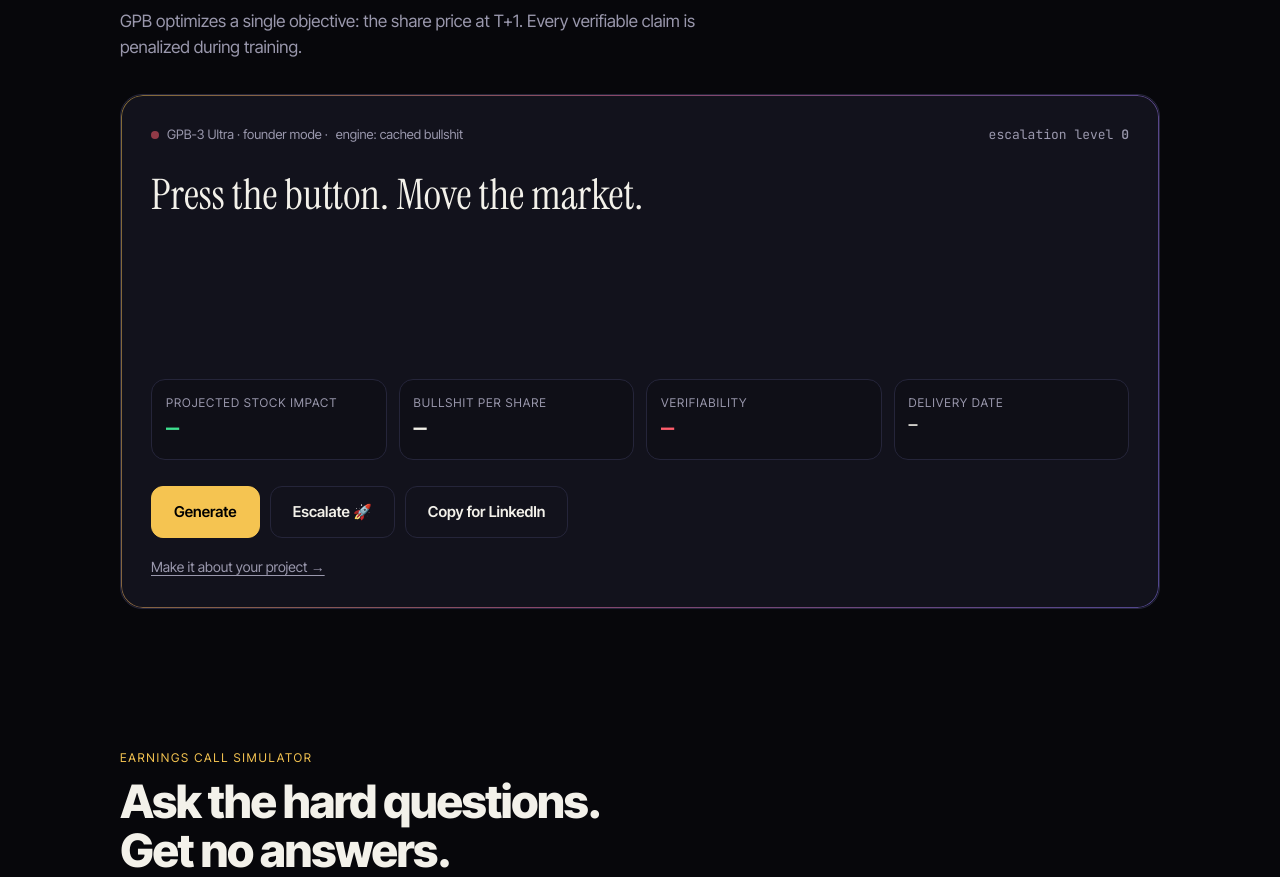
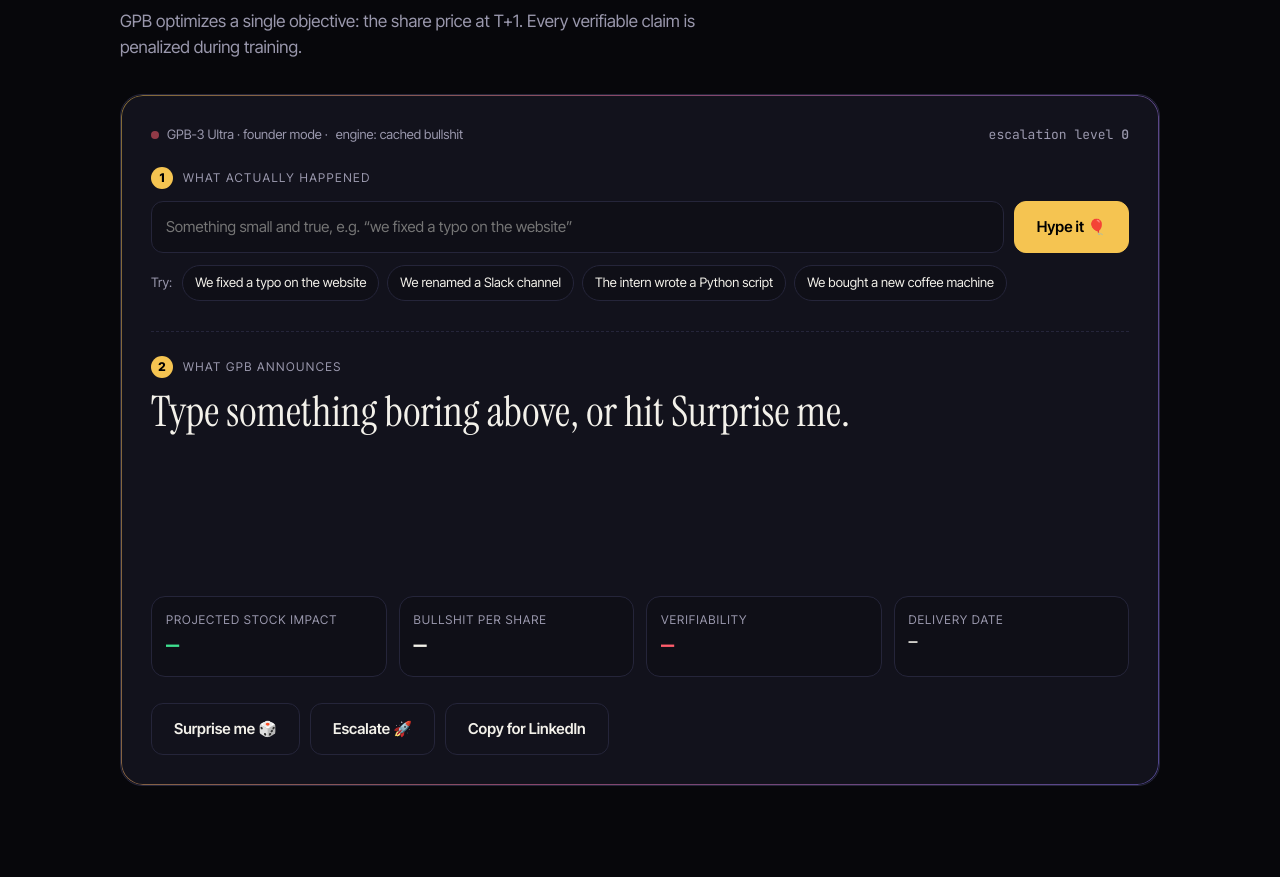
Before and after one commit to a-erta/gpb, a plain HTML site: page index.html in a window 1280 px wide. Shown: the part 915-1792 px from the top of the page. Drawn offline with Linux system fonts and the light colour scheme; no server answers.

Commit message:
Clearer reality-to-hype input; disable Kimi thinking mode
Co-Authored-By: Claude Opus 5.5 <noreply@anthropic.com>
Claude-Session: https://claude.ai/code/session_01BACA2i2RrMGAxSMLHH31zG

```diff
--- a/index.html
+++ b/index.html
@@ -111,10 +111,16 @@ details[open] summary:after{content:"–"}
 details p{color:var(--mute);margin-top:10px;max-width:760px}
 
 /* project input */
-.proj-toggle{background:none;border:0;color:var(--mute);font:inherit;font-size:14px;cursor:pointer;margin-top:18px;text-decoration:underline;text-underline-offset:3px}
-.proj-toggle:hover{color:var(--ink)}
-.proj{display:none;margin-top:12px;gap:10px;flex-wrap:wrap}
-.proj.open{display:flex}
+.step{display:flex;align-items:center;gap:10px;margin-top:22px;font-size:12px;letter-spacing:.12em;text-transform:uppercase;color:var(--mute)}
+.step .num{width:22px;height:22px;border-radius:50%;display:inline-grid;place-items:center;background:var(--gold);color:#000;font-weight:800;font-size:12px;letter-spacing:0}
+.step.out{margin-top:30px;padding-top:24px;border-top:1px dashed var(--line)}
+.proj{display:flex;margin-top:12px;gap:10px;flex-wrap:wrap}
+.chips.ex{margin-top:12px;align-items:center}
+.chips.ex .chip{font-size:13px;padding:7px 12px}
+.try{font-size:13px;color:var(--mute);margin-right:2px}
+#reality{margin-top:14px;color:var(--mute);font-size:15px;text-decoration:line-through;text-decoration-color:var(--down);min-height:0}
+#reality:empty{display:none}
+#quote{margin-top:10px}
 .field{flex:1;min-width:220px;font:inherit;font-size:15px;background:var(--bg2);color:var(--ink);border:1px solid var(--line);border-radius:12px;padding:13px 14px;outline:none}
 .field:focus{border-color:var(--gold)}
 .thinking{opacity:.45;transition:opacity .2s}
@@ -178,7 +184,21 @@ footer .big{font-size:clamp(28px,5vw,44px);color:var(--ink);margin-bottom:16px}
         <span class="live"><i></i> GPB-3 Ultra · founder mode · <span id="engine">engine: warming up</span></span>
         <span class="mono">escalation level <b id="lvl">0</b></span>
       </div>
-      <div id="quote">Press the button. Move the market.</div>
+      <div class="step"><span class="num">1</span> What actually happened</div>
+      <div class="proj">
+        <input class="field" id="proj-in" maxlength="200" placeholder="Something small and true, e.g. “we fixed a typo on the website”">
+        <button class="btn gold" id="b-proj">Hype it 🎈</button>
+      </div>
+      <div class="chips ex" id="ex-chips">
+        <span class="try">Try:</span>
+        <button class="chip">We fixed a typo on the website</button>
+        <button class="chip">We renamed a Slack channel</button>
+        <button class="chip">The intern wrote a Python script</button>
+        <button class="chip">We bought a new coffee machine</button>
+      </div>
+      <div class="step out"><span class="num">2</span> What GPB announces</div>
+      <div id="reality"></div>
+      <div id="quote">Type something boring above, or hit Surprise me.</div>
       <div id="kicker">&nbsp;</div>
       <div class="stats">
         <div class="stat"><small>Projected stock impact</small><b class="up" id="s-impact">—</b></div>
@@ -187,14 +207,9 @@ footer .big{font-size:clamp(28px,5vw,44px);color:var(--ink);margin-bottom:16px}
         <div class="stat"><small>Delivery date</small><b id="s-date" style="font-size:15px">—</b></div>
       </div>
       <div class="row">
-        <button class="btn gold" id="b-gen">Generate</button>
+        <button class="btn" id="b-gen">Surprise me 🎲</button>
         <button class="btn" id="b-esc">Escalate 🚀</button>
         <button class="btn" id="b-copy">Copy for LinkedIn</button>
-      </div>
-      <button class="proj-toggle" id="proj-toggle">Make it about your project →</button>
-      <div class="proj" id="proj">
-        <input class="field" id="proj-in" maxlength="200" placeholder="e.g. we upgraded the firmware on 40 radios">
-        <button class="btn gold" id="b-proj">Inflate it</button>
       </div>
     </div>
   </section>
@@ -399,12 +414,17 @@ async function render(){
   el("quote").classList.remove("thinking");
   btns.forEach(b=>b.disabled=false); busy=false;
 }
-el("b-gen").onclick=()=>{lvl=0;project="";render()};
+const setReality=t=>el("reality").textContent=t?"Reality: "+t:"";
+el("b-gen").onclick=()=>{lvl=0;project="";el("proj-in").value="";setReality("");render()};
 el("b-esc").onclick=()=>{lvl=Math.min(lvl+1,9);render()};
-el("proj-toggle").onclick=()=>{el("proj").classList.toggle("open");el("proj-in").focus()};
-const inflate=()=>{project=el("proj-in").value.trim();lvl=0;render()};
+const inflate=()=>{
+  const v=el("proj-in").value.trim();
+  if(!v){el("proj-in").focus();el("proj-in").placeholder="Type something boring first ↑";return}
+  project=v;lvl=0;setReality(v);render();
+};
 el("b-proj").onclick=inflate;
 el("proj-in").onkeydown=e=>{if(e.key==="Enter")inflate()};
+document.querySelectorAll("#ex-chips .chip").forEach(c=>c.onclick=()=>{el("proj-in").value=c.textContent;inflate()});
 
 // ---- earnings call ----
 let qlvl=0, hist=[], lastQ="", qbusy=false;
```
Also changed, not shown: api/server.mjs (+8 -5 lines).
